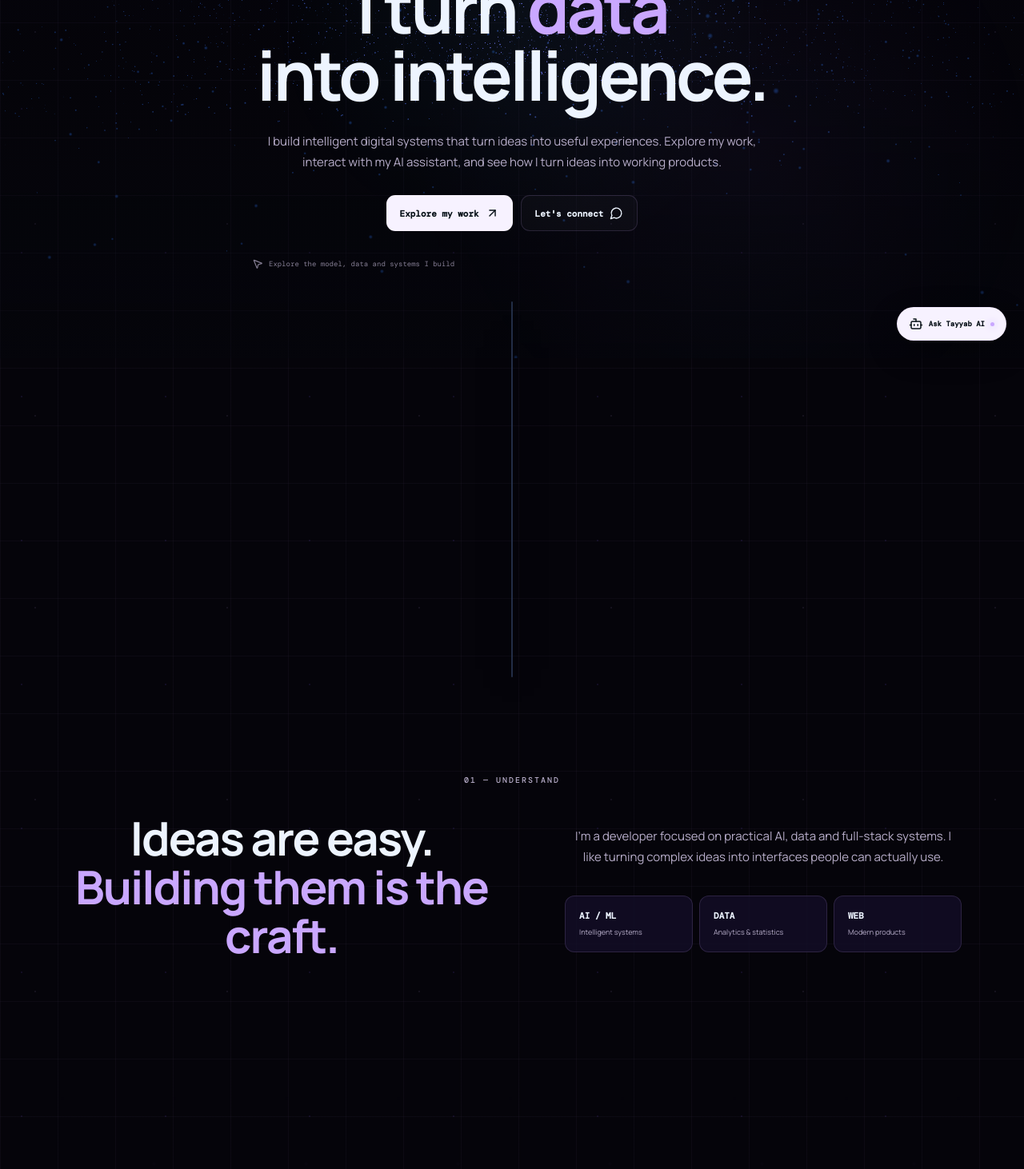
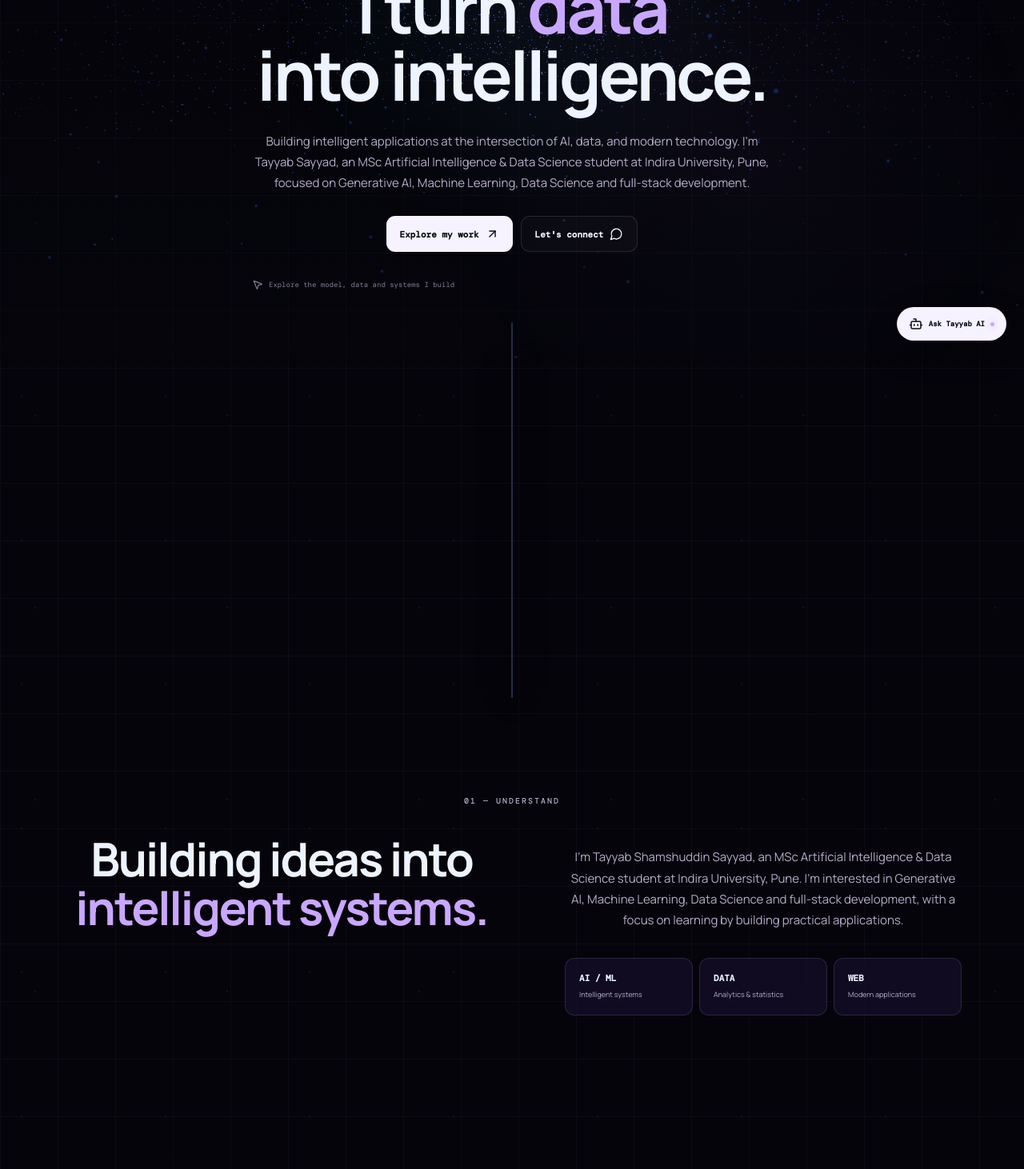
Before and after one commit to tshamshuddinsayyad/portfolio, a React (Vite) app: page / in a window 1280 px wide. Shown: the part 352-1814 px from the top of the page at 80% size. Built offline with nearby package versions, Linux system fonts and the light colour scheme.

Commit message:
Update Tayyab profile introduction and contact details

```diff
--- a/src/main.jsx
+++ b/src/main.jsx
@@ -10,12 +10,12 @@ import "./styles.css";
 
 const profile = {
   name: "Tayyab Sayyad",
-  role: "AI / ML • Full Stack Developer",
-  tagline: "I build intelligent digital systems that turn ideas into useful experiences.",
+  role: "MSc AI & Data Science • AI Application Builder",
+  tagline: "Building intelligent applications at the intersection of AI, data, and modern technology.",
   github: "https://github.com/tshamshuddinsayyad",
   linkedin: "https://www.linkedin.com/",
-  whatsapp: "https://wa.me/919999999999",
-  email: "your-email@example.com"
+  whatsapp: "https://wa.me/918007766305",
+  email: "tayyabsayyad2005@gmail.com"
 };
 
 const projects = [
@@ -819,7 +819,7 @@ function App() {
         <div className="hero-copy">
           <div className="eyebrow"><span className="status-dot"/> ARTIFICIAL INTELLIGENCE / DATA SCIENCE</div>
           <h1>I turn <em>data</em><br/>into intelligence.</h1>
-          <p>{profile.tagline} Explore my work, interact with my AI assistant, and see how I turn ideas into working products.</p>
+          <p>{profile.tagline} I’m Tayyab Sayyad, an MSc Artificial Intelligence & Data Science student at Indira University, Pune, focused on Generative AI, Machine Learning, Data Science and full-stack development.</p>
           <div className="hero-actions"><a className="primary" href="#work">Explore my work <ArrowUpRight size={17}/></a><a className="secondary" href="#contact">Let's connect <MessageCircle size={17}/></a></div>
           <div className="scroll-hint"><MousePointer2 size={14}/> Explore the model, data and systems I build</div>
         </div>
@@ -829,8 +829,8 @@ function App() {
       <section className="section intro">
         <div className="section-label">01 — UNDERSTAND</div>
         <div className="intro-grid">
-          <h2>Ideas are easy.<br/><em>Building them is the craft.</em></h2>
-          <div><p>I’m a developer focused on practical AI, data and full-stack systems. I like turning complex ideas into interfaces people can actually use.</p><div className="mini-stats"><div><b>AI / ML</b><span>Intelligent systems</span></div><div><b>DATA</b><span>Analytics & statistics</span></div><div><b>WEB</b><span>Modern products</span></div></div></div>
+          <h2>Building ideas into<br/><em>intelligent systems.</em></h2>
+          <div><p>I’m Tayyab Shamshuddin Sayyad, an MSc Artificial Intelligence & Data Science student at Indira University, Pune. I’m interested in Generative AI, Machine Learning, Data Science and full-stack development, with a focus on learning by building practical applications.</p><div className="mini-stats"><div><b>AI / ML</b><span>Intelligent systems</span></div><div><b>DATA</b><span>Analytics & statistics</span></div><div><b>WEB</b><span>Modern applications</span></div></div></div>
         </div>
       </section>
 
```
